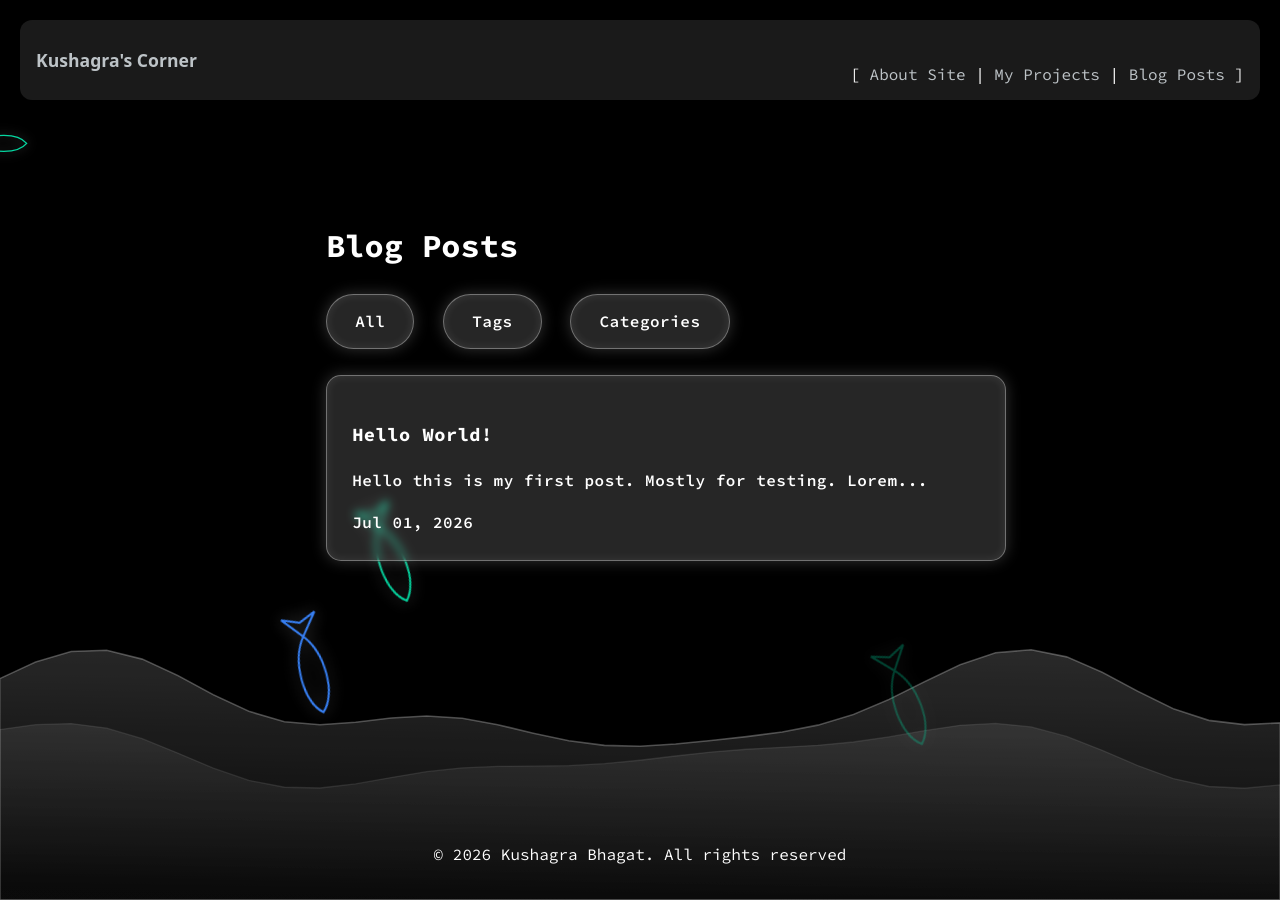
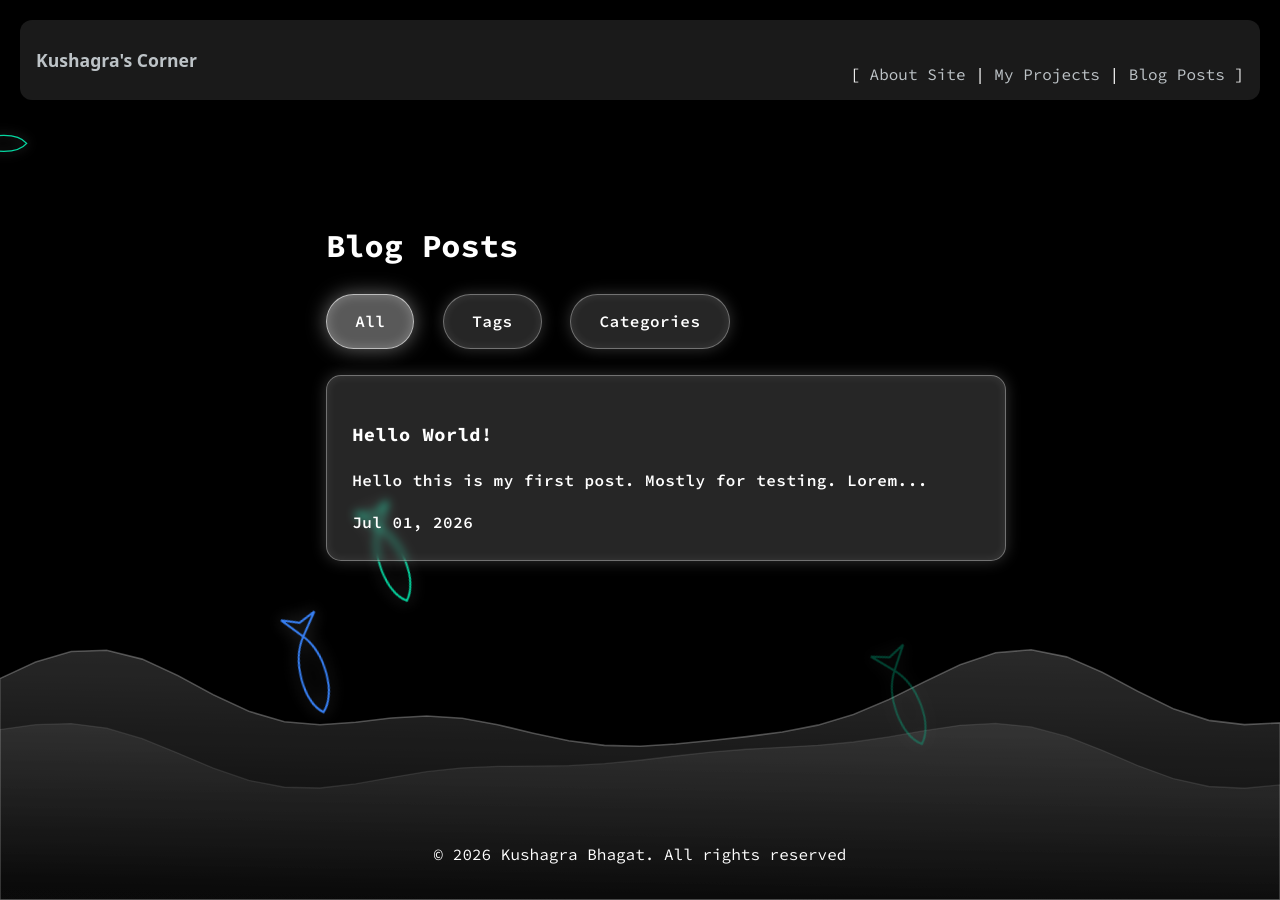
Before and after one commit to kuwushagra/kuwushagra.github.io, a Jekyll site: the page built from posts/index.html, in a window 1280 px wide. Built offline with Jekyll 4.4.1, drawn with Linux system fonts in a browser that asks for light colours; some web fonts are replaced; a style sheet for code colours, icons or effects is not loaded.

Commit message:
Update index.html

```diff
--- a/posts/index.html
+++ b/posts/index.html
@@ -6,7 +6,7 @@ title: Posts | Kushagra's Corner
 <h1>Blog Posts</h1>
 
   <div style="display: flex; width: 100%; margin: 0 auto;">
-    <a href="/posts" class="glowing-btn" style="pointer-events: none; margin-left: 0; justify-content: center; align-items: center;">
+    <a href="/posts" class="glowing-btn-pressed" style="margin-left: 0; justify-content: center; align-items: center;">
       <span>All</span>
     </a>
     &nbsp; &nbsp;
```
